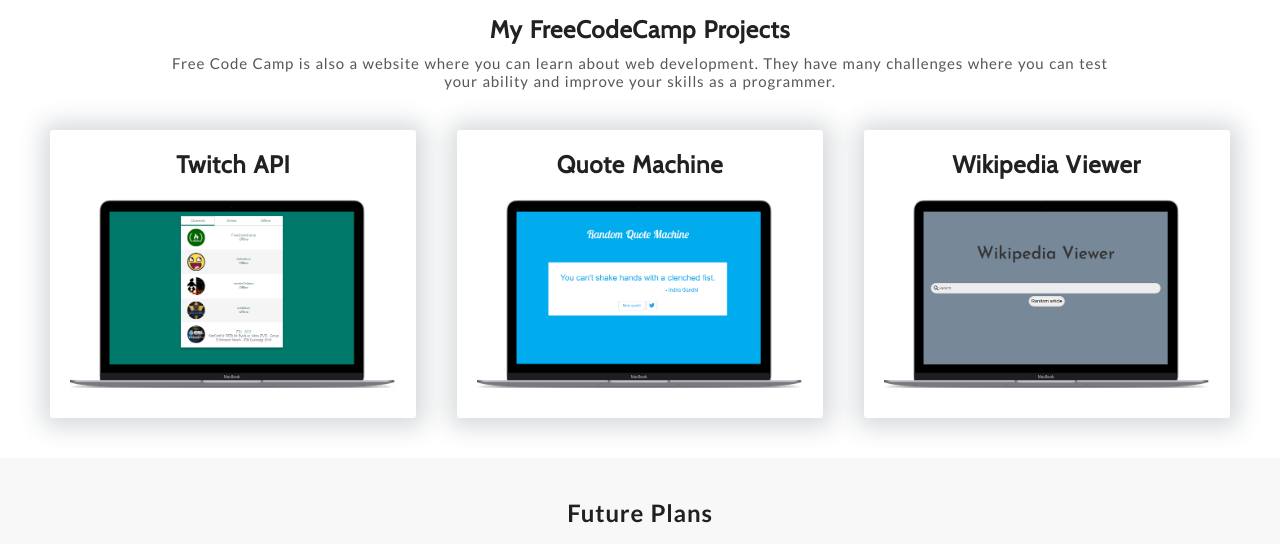
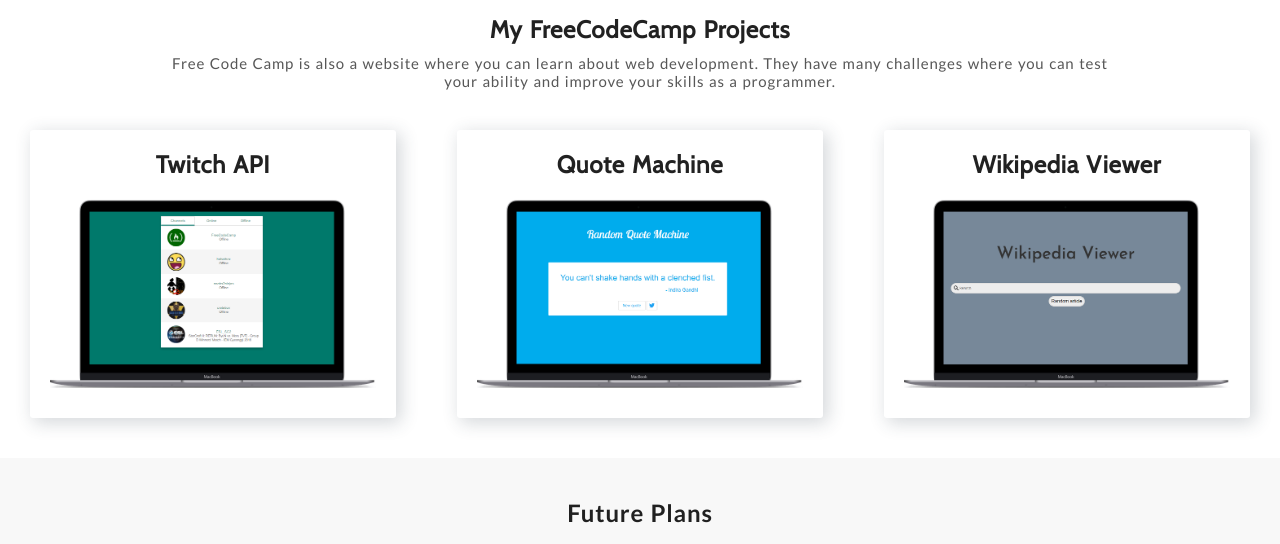
Before and after one commit to VitorfCaetano/Portfolio, a plain HTML site: page Portfolio/index.html in a window 1280 px wide. Shown: the part 1530-2074 px from the top of the page. Drawn offline with nearby package versions, Linux system fonts and the light colour scheme.

Commit message:
Make all the cards and block align to to space around

```diff
--- a/Portfolio/scss/components/_cards.scss
+++ b/Portfolio/scss/components/_cards.scss
@@ -3,7 +3,7 @@
 
 .card-wrapper {
     width: 85%;
-    margin: 0 auto;
+    // margin: 0 auto;
 
     @include respond-to('small') {
         &.odin {
--- a/Portfolio/scss/helpers/_placeholders.scss
+++ b/Portfolio/scss/helpers/_placeholders.scss
@@ -13,8 +13,6 @@
     }
 
     @include respond-to('medium'){
-        flex: 1 1 100%;
-
         h2 {
             font-size: 1.5rem;
         }
@@ -26,6 +24,7 @@
     text-align: center;
     padding: 10px;
     display: block;
+    margin: 0 auto;
 
     @include respond-to('small'){
         flex-basis: 90%;
--- a/Portfolio/scss/helpers/_variables.scss
+++ b/Portfolio/scss/helpers/_variables.scss
@@ -11,7 +11,7 @@
 // Box shadow
 
 $nav-shadow: 5px 5px 20px 0 rgba(75, 91, 105, 0.15);
-$box-shadow: 1px 1px 25px 8px rgba(46,61,73,.2);
+$box-shadow: 4px 4px 18px 1px rgba(46,61,73,.2);
 $box-shadow-hover: 2px 4px 8px 0 rgba(46,61,73,.2);
 
 // Fonts
--- a/Portfolio/scss/layout/_codeCamp.scss
+++ b/Portfolio/scss/layout/_codeCamp.scss
@@ -12,8 +12,7 @@
         @include respond-to('small') {
             display: flex;
             flex-wrap: wrap;
-            // align-items: center;
-            justify-content: center;
+            justify-content: space-between;
         }
     }
 }
--- a/Portfolio/scss/layout/_goals.scss
+++ b/Portfolio/scss/layout/_goals.scss
@@ -14,16 +14,24 @@
         flex-wrap: wrap;
         justify-content: center;
         text-align: center;
+        justify-content: space-between;
 
         @include respond-to ('medium'){
             .block {
                 flex-basis: 32%;
-                margin: 5px;
+                // margin: 5px;
             }
 
             .icon.code {
                 height: 75px;
                 line-height: 75px;
+            }
+        }
+
+        @include respond-to ('medium'){
+            .block {
+                flex-basis: 30%;
+                // margin: 5px;
             }
         }
 
--- a/Portfolio/scss/layout/_odin.scss
+++ b/Portfolio/scss/layout/_odin.scss
@@ -11,8 +11,7 @@
         @include respond-to('small') {
             display: flex;
             flex-wrap: wrap;
-            // align-items: center;
-            justify-content: center;
+            justify-content: space-between;
         }
     }
 
```
Also changed, not shown: Portfolio/css/main.css, 1 other file.
